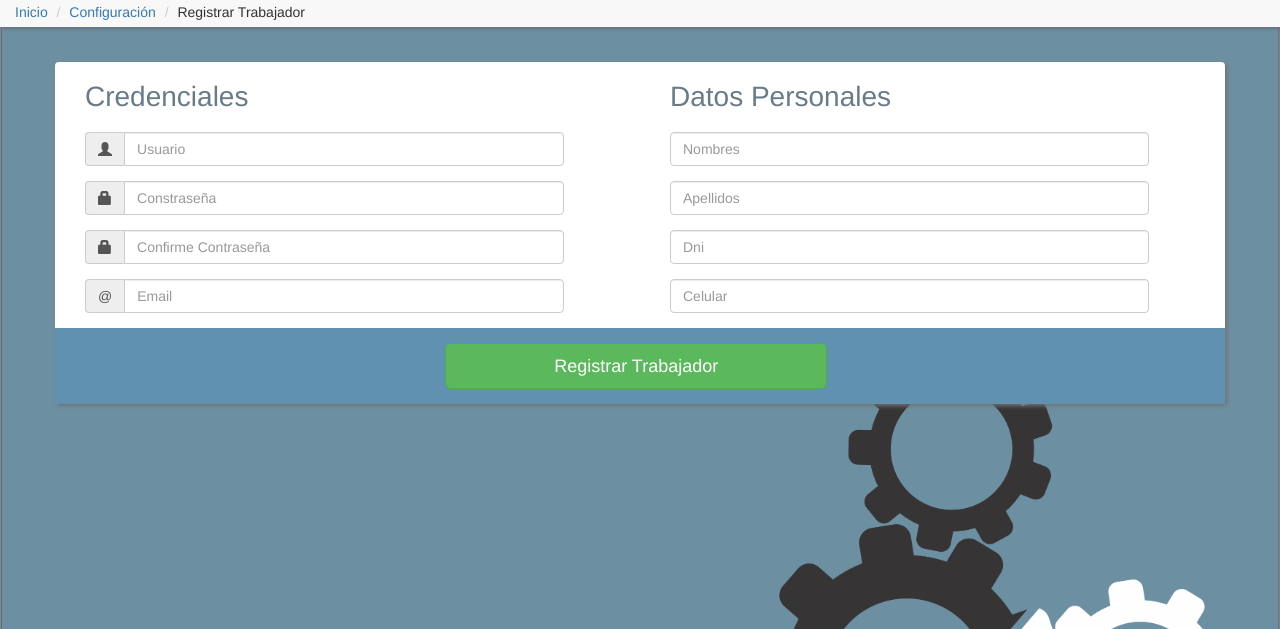
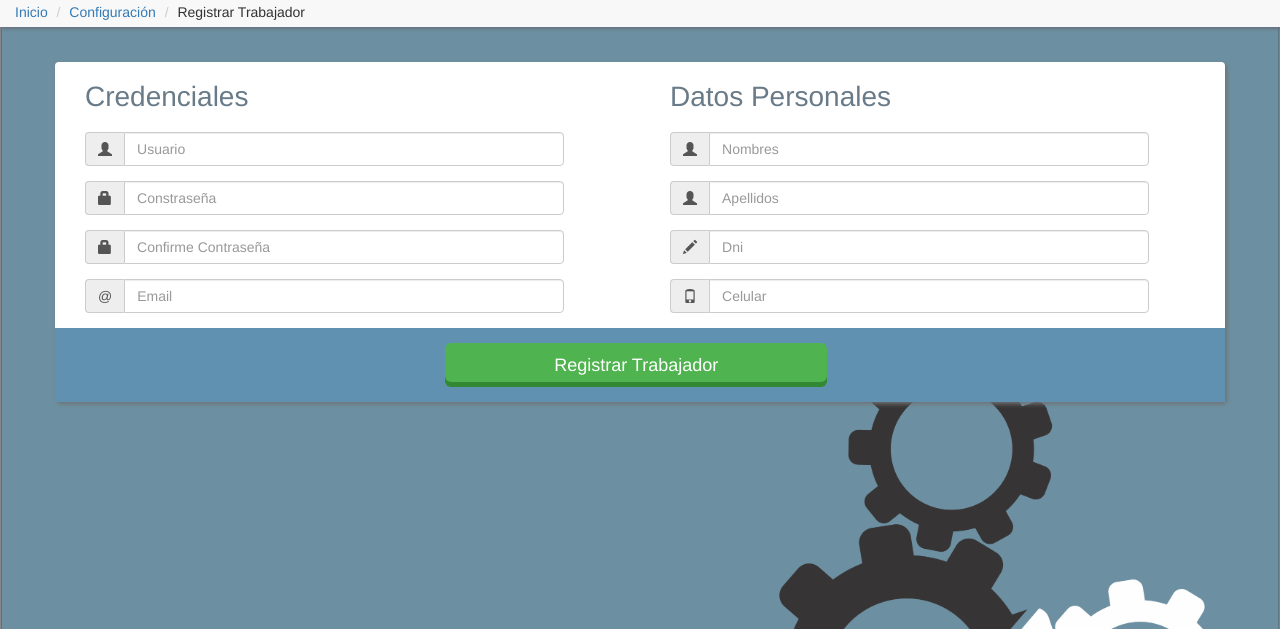
Before and after one commit to alonsogodinez/Teletak, a Django app: a page that uses templates/configuracion/nuevo_trabajador.html in a window 1280 px wide. Shown: the part 53-682 px from the top of the page. Run offline with Django 3.2, Linux system fonts and the light colour scheme; the visitor is signed in with stand-in values (Sample User, id 1).

Commit message:
ajustes css y glyphicon a inputs

```diff
--- a/static/css/estilos.css
+++ b/static/css/estilos.css
@@ -24,11 +24,21 @@ body {
 
 
 td .btn-info {
-    background-color: #00C4FF;
+    /*background-color: #00C4FF;*/
+    background-color: #71A6B6;
+    border:none;
 }
 
+td .btn-info:hover,td .btn-info:focus  {
+    /*background-color: #00C4FF;*/
+    background-color: #4C899B;
+    border:none;
+}
+
+
+
 td .btn-danger{
-    background-color:#E74F4A
+    background-color:#DF6561
 }
 
 .alert{
@@ -63,6 +73,14 @@ td .btn-danger{
 
 .btn:focus, .btn:active, .btn:active:focus {
   outline: 0 auto -webkit-focus-ring-color;
+}
+
+.btn-success{
+    color: #fff;
+    background-color:#4FB34F;
+    /* border-color: #4cae4c; */
+    border: 0 solid ;
+    box-shadow: inset 0 -5px rgba(14, 77, 14, 0.42);
 }
 
 .close {
@@ -262,14 +280,16 @@ td .btn-danger{
 }
 
 .table-striped{
-   background: rgb(40, 98, 137);
+    /*background: rgb(40, 98, 137);  */
+    background: #6191b0;
     color:white;
-      border-radius: 10px;
-  box-shadow: 3px 2px 2px 1px rgba(75, 82, 84, 0.67);
+    border-radius: 10px;
+    box-shadow: 3px 2px 2px 1px rgba(75, 82, 84, 0.67);
 }
 
 .table-striped>thead>tr{
-    border-bottom: 6px solid #4b5162;
+    /*border-bottom: 6px solid #4b5162;*/
+    border-bottom: 6px solid #D2D5DD;
 }
 
 .table-striped>tbody>tr:nth-of-type(odd){
--- a/templates/configuracion/nuevo_trabajador.html
+++ b/templates/configuracion/nuevo_trabajador.html
@@ -16,21 +16,23 @@
             <div class="panel form-panel panel-primary">
                 <div class="panel-body">
                     <form action="" method="post">{% csrf_token %}
+
+
                         <div class="credenciales col-sm-6 col-xs-12">
-                            <div class="form-field  form-subtitle col-xs-11">
+                            <div class="form-field  form-subtitle col-sm-11">
                                 Credenciales
                             </div>
                             <div class="form-group ">
-                                <div class="form-field col-xs-11 " >
+                                <div class="form-field col-sm-11 " >
                                     {{ form.username.errors }}
                                     <div class="input-group">
-                                        <span class="input-group-addon glyphicon glyphicon-user" "></span>
+                                        <span class="input-group-addon glyphicon glyphicon-user"></span>
                                         {{ form.username }}
                                     </div>
                                 </div>
                             </div>
                             <div class="form-group ">
-                                <div class="form-field col-xs-11">
+                                <div class="form-field col-sm-11">
                                     {{ form.password.errors }}
                                     <div class="input-group">
                                         <span class="input-group-addon glyphicon glyphicon-lock" ></span>
@@ -41,7 +43,7 @@
                             </div>
                             <div class="form-group ">
                                 {{ form.password.errors }}
-                                <div class="form-field col-xs-11  ">
+                                <div class="form-field col-sm-11  ">
                                     <div class="input-group">
                                         <span class="input-group-addon glyphicon glyphicon-lock" ></span>
                                         <input class="form-control" placeholder="Confirme Contraseña" id="id_password2"
@@ -51,7 +53,7 @@
                             </div>
                             <div class="form-group ">
                                 {{ form.email.errors }}
-                                <div class="form-field col-xs-11 ">
+                                <div class="form-field col-sm-11 ">
                                     <div class="input-group">
                                         <span class="input-group-addon " >@</span>
                                         {{ form.email }}
@@ -59,40 +61,54 @@
                                 </div>
                             </div>
                         </div>
-                        <div class="datos col-sm-6 col-xs-12">
-                            <div class="form-field form-subtitle col-xs-11">
+
+
+                        <div class="datos col-sm-6 col-sm-12">
+                            <div class="form-field form-subtitle col-sm-11">
                                 Datos Personales
                             </div>
                             <div class="form-group ">
                                 {{ form.first_name.errors }}
-                                <div class="form-field col-xs-11">
+                                <div class="form-field col-sm-11">
+                                    <div class="input-group">
+                                        <span class="input-group-addon glyphicon glyphicon-user " ></span>
                                         {{ form.first_name }}
                                     </div>
                                 </div>
+                            </div>
                             <div class="form-group ">
-                                <div class="form-field col-xs-11">
+                                <div class="form-field col-sm-11">
                                     {{ form.last_name.errors }}
+                                    <div class="input-group">
+                                        <span class="input-group-addon glyphicon glyphicon-user " ></span>
                                         {{ form.last_name }}
                                     </div>
                                 </div>
+                            </div>
                             <div class="form-group ">
-                                <div class="form-field col-xs-11">
+                                <div class="form-field col-sm-11">
                                     {{ form.dni.errors }}
+                                    <div class="input-group">
+                                        <span class="input-group-addon glyphicon glyphicon-pencil" > </span>
                                         {{ form.dni }}
                                     </div>
                                 </div>
+                            </div>
                             <div class="form-group ">
-                                <div class="form-field col-xs-11">
+                                <div class="form-field col-sm-11">
                                     {{ form.cellphone.errors }}
+                                    <div class="input-group">
+                                        <span class="input-group-addon glyphicon glyphicon-phone " ></span>
                                         {{ form.cellphone }}
                                     </div>
                                 </div>
                             </div>
+                        </div>
+
 
                         <div class="submit-row  col-xs-12">
                             <input  class ="col-sm-6  col-xs-11 btn btn-success btn-lg" type="submit" value="Registrar Trabajador" />
                         </div>
-
                     </form>
                 </div>
             </div>
```
Lines whose indentation alone changed are shown as unchanged.
